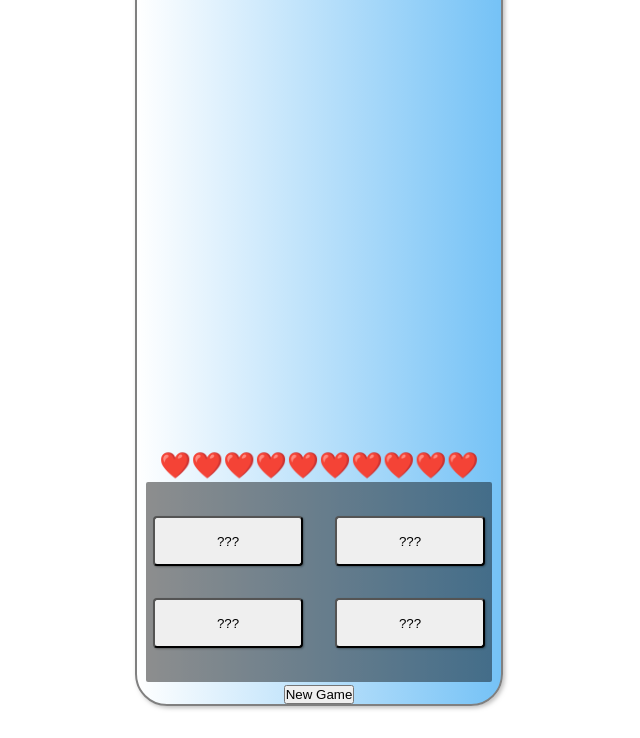
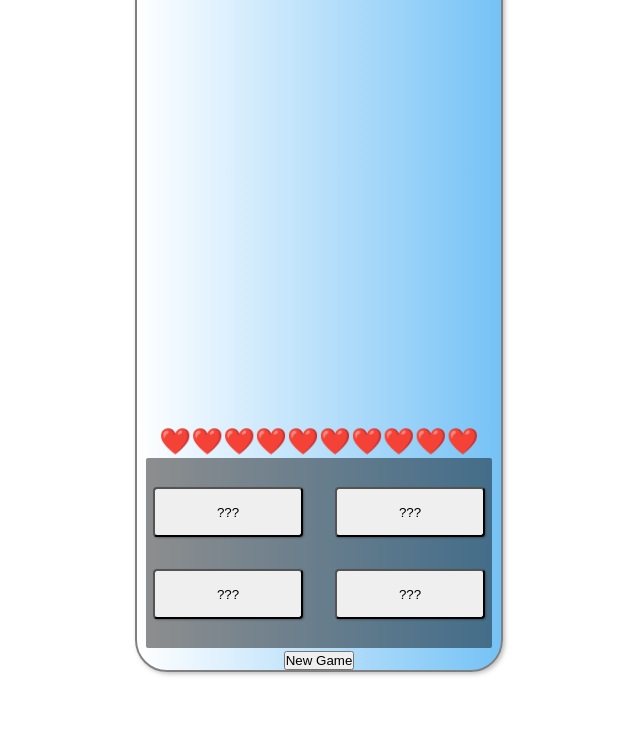
Before and after one commit to EricDiMarzio/portfolio, a plain HTML site: page 003-flag-guessr/flag-guessr.html in a window 1280 px wide. Shown: the part 80-818 px from the top of the page, without its empty margins (321-961 px from the left). Drawn offline with Linux system fonts and the light colour scheme.

Commit message:
Add files via upload

```diff
--- a/003-flag-guessr/styles.css
+++ b/003-flag-guessr/styles.css
@@ -32,7 +32,8 @@ body {
 
 .site-container {
   margin: 2rem;
-  max-height: 1000px;
+  max-height: 100vh;
+  height: 720px;
   max-width: 460px;
   background-image: var(--gradient-primary);
   border: grey solid 2px;
```
